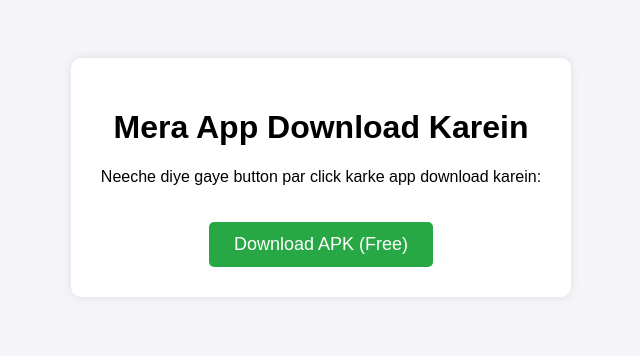
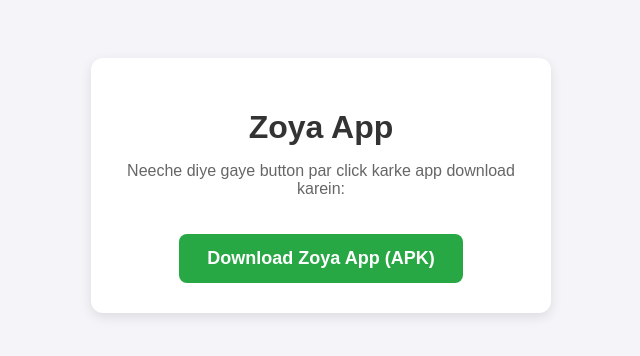
Before and after one commit to guddupodar06-star/My-app, a plain HTML site: page index.html in a window 1280 px wide. Shown: the whole page, without its empty margins (319-959 px from the left). Drawn offline with Linux system fonts and the light colour scheme.

Commit message:
Update index.html

```diff
--- a/index.html
+++ b/index.html
@@ -3,28 +3,38 @@
 <head>
     <meta charset="UTF-8">
     <meta name="viewport" content="width=device-width, initial-scale=1.0">
-    <title>Mera App Download Karein</title>
+    <title>Zoya App Download Karein</title>
     <style>
         body {
             font-family: Arial, sans-serif;
             background: #f4f4f9;
             text-align: center;
-            padding: 50px;
+            padding: 50px 20px;
         }
         .container {
             background: white;
             padding: 30px;
-            border-radius: 10px;
-            box-shadow: 0px 0px 10px rgba(0,0,0,0.1);
-            display: inline-block;
+            border-radius: 12px;
+            box-shadow: 0px 4px 12px rgba(0,0,0,0.1);
+            max-width: 400px;
+            margin: auto;
+        }
+        h1 {
+            color: #333;
+            margin-bottom: 10px;
+        }
+        p {
+            color: #666;
+            font-size: 16px;
         }
         .btn {
             background: #28a745;
             color: white;
-            padding: 12px 25px;
+            padding: 14px 28px;
             font-size: 18px;
+            font-weight: bold;
             text-decoration: none;
-            border-radius: 5px;
+            border-radius: 8px;
             display: inline-block;
             margin-top: 20px;
         }
@@ -36,11 +46,10 @@
 <body>
 
     <div class="container">
-        <h1>Mera App Download Karein</h1>
+        <h1>Zoya App</h1>
         <p>Neeche diye gaye button par click karke app download karein:</p>
 
-        <!-- Yahan 'app.apk' ki jagah apne APK file ka naam likhna hai -->
-        <a href="app.apk" class="btn" download>Download APK (Free)</a>
+        <a href="https://drive.google.com/uc?export=download&id=1mV8P-hjkSQ2qQ4XqS2vAhTW708i88-Pj" class="btn">Download Zoya App (APK)</a>
     </div>
 
 </body>
```
